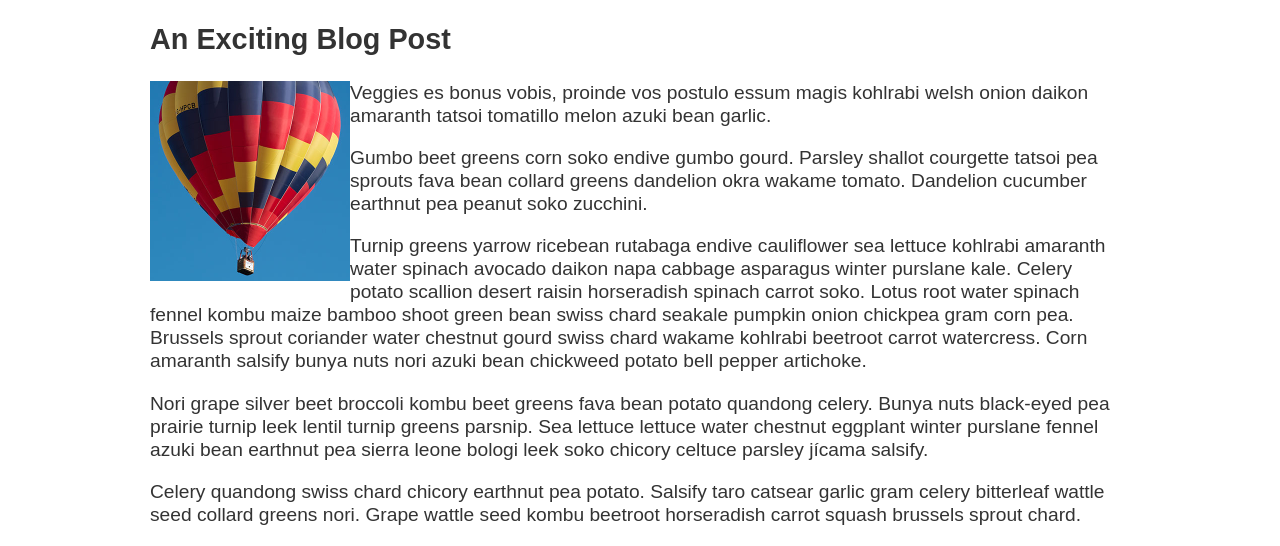
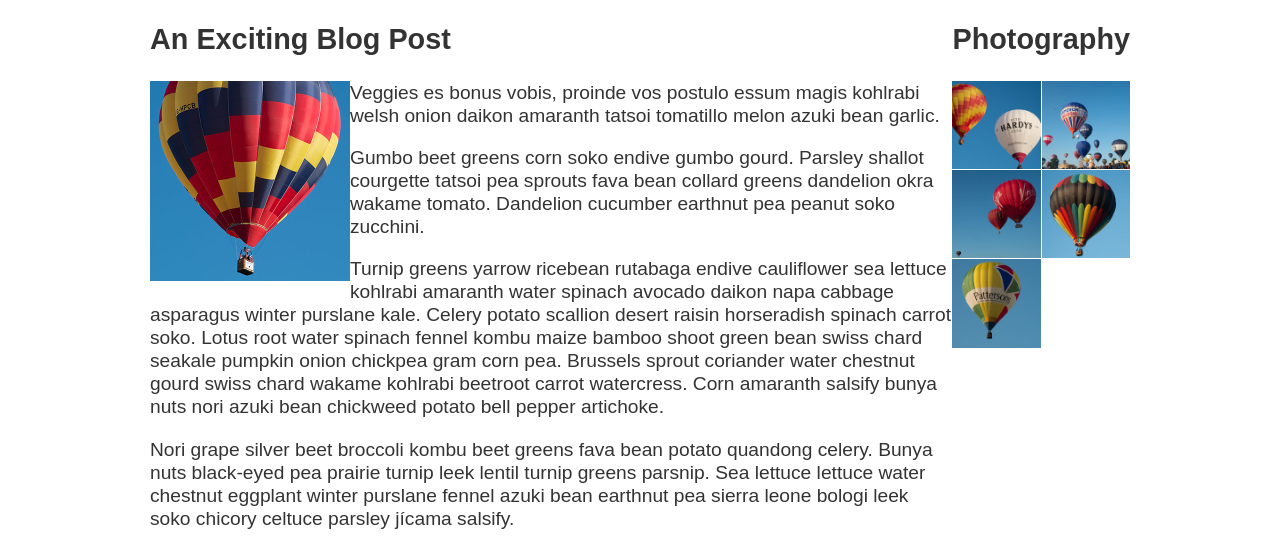
Before and after one commit to jianshuzhangdc/jszhang.github.io, a plain HTML site: page lab3/part4/index.html in a window 1280 px wide. Shown: the part 190-736 px from the top of the page. Drawn offline with Linux system fonts and the light colour scheme.

Commit message:
ready to upload

```diff
--- a/lab3/part4/styles.css
+++ b/lab3/part4/styles.css
@@ -21,6 +21,7 @@ body {
     margin: 0 auto;
     padding: 0 20px;
     max-width: 980px;
+	display: flex;
   }
 
   nav {
@@ -49,6 +50,9 @@ body {
     list-style: none;
     margin: 0;
     padding: 0;
+	display: grid;
+    grid-template-columns: 1fr 1fr;
+    gap: 1px;
   }
 
   .feature {
```
